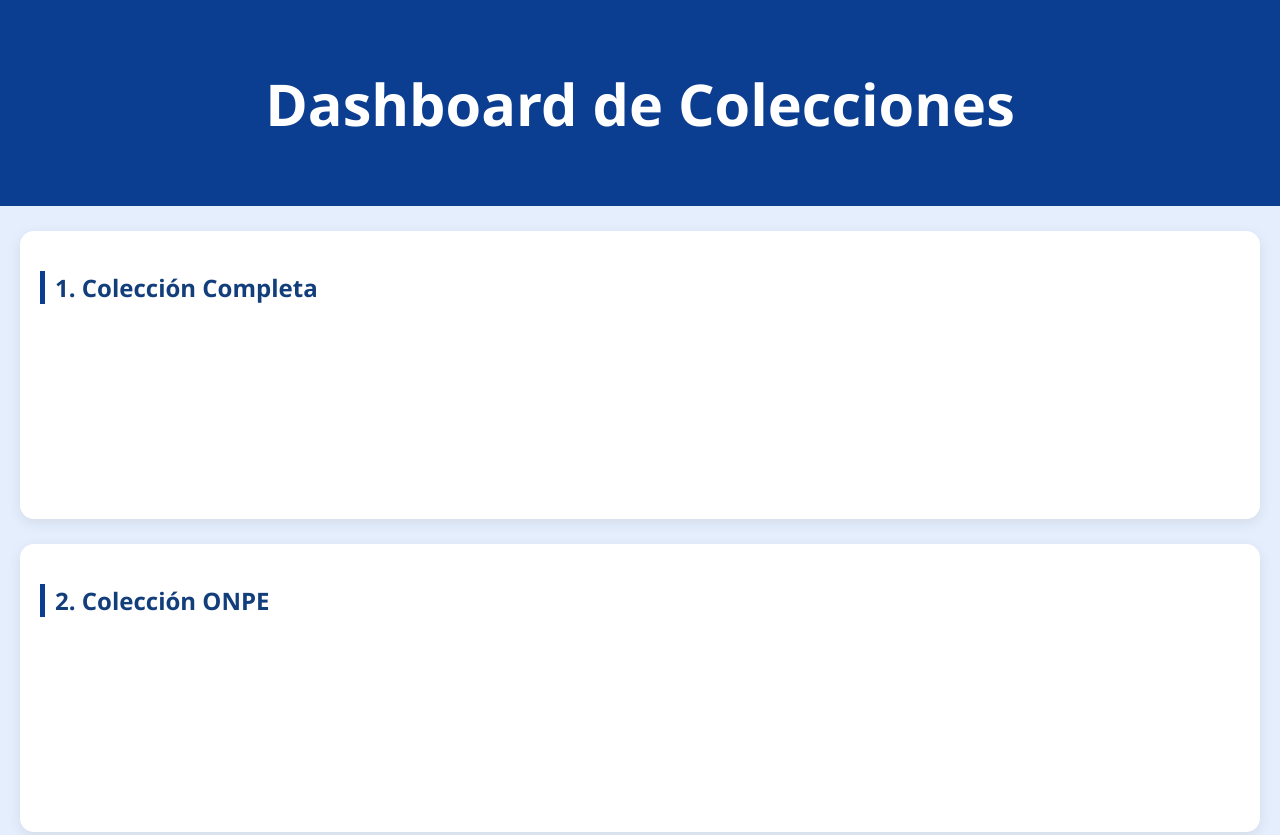
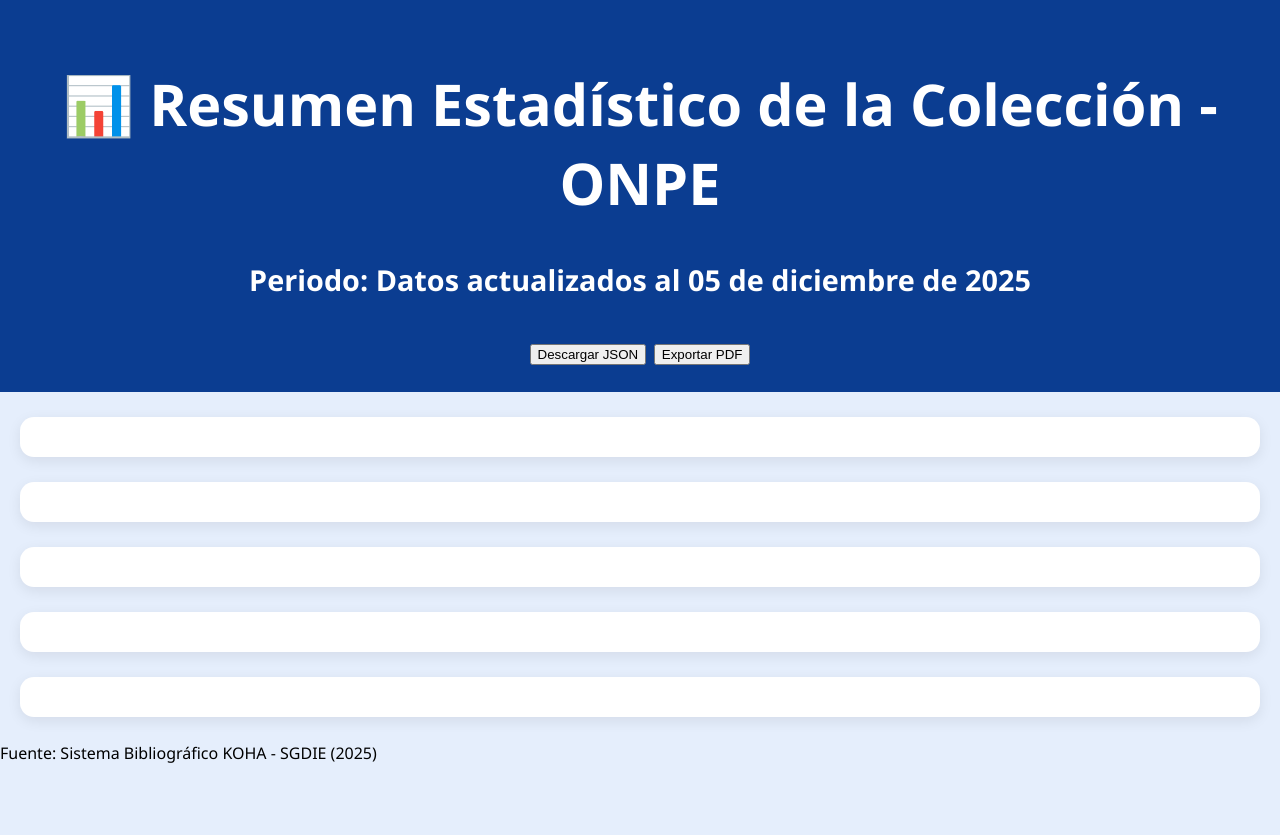
Before and after one commit to Gabrielaqf16/ONPE1, a plain HTML site: page index.html in a window 1280 px wide. Shown: the top 835 px of the page. After the commit the page ends 800 px from the top, so only its background shows below. Drawn offline with nearby package versions, Linux system fonts and the light colour scheme.

Commit message:
Update index.html

```diff
--- a/index.html
+++ b/index.html
@@ -1,42 +1,37 @@
-<!DOCTYPE html>
+<!-- === index.html === -->
+<!doctype html>
 <html lang="es">
 <head>
-<meta charset="UTF-8" />
-<meta name="viewport" content="width=device-width, initial-scale=1.0" />
-<title>Dashboard Institucional</title>
-<link rel="stylesheet" href="style.css" />
-<script src="https://cdn.jsdelivr.net/npm/chart.js"></script>
+<meta charset="utf-8" />
+<meta name="viewport" content="width=device-width,initial-scale=1" />
+<title>Resumen Estadístico - ONPE</title>
+<link rel="stylesheet" href="style.css">
 </head>
 <body>
-<header><h1>Dashboard de Colecciones</h1></header>
+<div id="app" class="container">
+<header class="header">
+<h1>📊 Resumen Estadístico de la Colección - ONPE</h1>
+<p class="subtitle">Periodo: Datos actualizados al 05 de diciembre de 2025</p>
+<div class="actions">
+<button id="download-json" class="btn">Descargar JSON</button>
+<button id="export-pdf" class="btn">Exportar PDF</button>
+</div>
+</header>
 
 
 <main>
-<section class="card" id="completa">
-<h2>1. Colección Completa</h2>
-<div id="tabla-clasificacion"></div>
-<div id="tabla-indexacion"></div>
-<canvas id="grafico-completa"></canvas>
-</section>
-
-
-<section class="card" id="onpe">
-<h2>2. Colección ONPE</h2>
-<div id="tabla-onpe-clasificacion"></div>
-<div id="tabla-onpe-indexacion"></div>
-<canvas id="grafico-onpe"></canvas>
-</section>
-
-
-<section class="card" id="no-onpe">
-<h2>3. Colección NO ONPE</h2>
-<div id="tabla-noonpe-clasificacion"></div>
-<div id="tabla-noonpe-indexacion"></div>
-<canvas id="grafico-noonpe"></canvas>
-</section>
+<section id="general" class="card"></section>
+<section id="onpe" class="card"></section>
+<section id="onpe-years" class="card"></section>
+<section id="no-onpe" class="card"></section>
+<section id="no-onpe-inst" class="card"></section>
 </main>
 
 
-<script src="app.js"></script>
+<footer class="footer">Fuente: Sistema Bibliográfico KOHA - SGDIE (2025)</footer>
+</div>
+
+
+<script src="app.js" defer></script>
 </body>
 </html>
```
